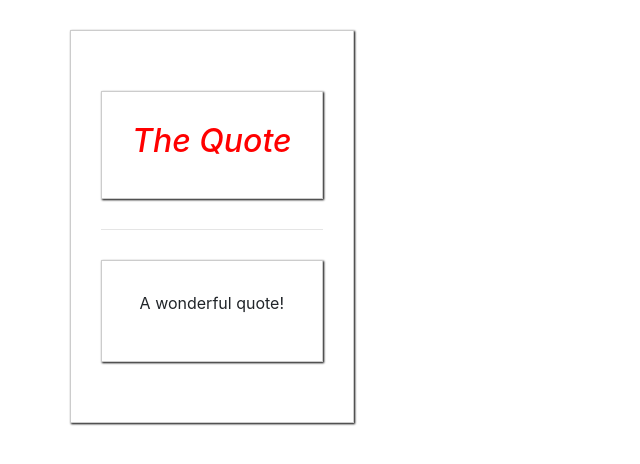
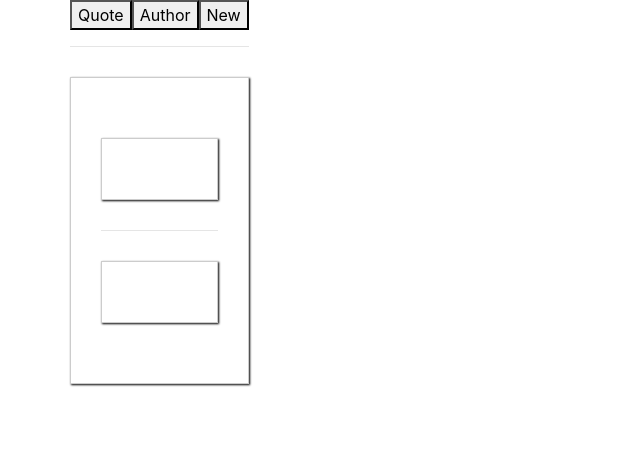
Before and after one commit to marcopeix/leanVueJS, a Vue app in the folder advanced-components/: page / in a window 1280 px wide. Shown: the top 464 px of the page, without its empty margins (0-640 px from the left). Built offline with nearby package versions, Linux system fonts and the light colour scheme.

Commit message:
Used dynamic components

```diff
--- a/advanced-components/src/App.vue
+++ b/advanced-components/src/App.vue
@@ -2,10 +2,13 @@
     <div class="container">
         <div class="row">
             <div class="col-xs-12">
-                <app-quote>
-                    <h2 slot="title">{{ quoteTitle }}</h2>
-                    <p slot="content">A wonderful quote!</p>
-                </app-quote>
+                <button @click="selectedComponent = 'appQuote'">Quote</button>
+                <button @click="selectedComponent = 'appAuthor'">Author</button>
+                <button @click="selectedComponent = 'appNew'">New</button>
+                <hr>
+                <component :is="selectedComponent">
+                    <p>Default content</p>
+                </component>
             </div>
         </div>
     </div>
@@ -14,15 +17,20 @@
 <script>
 
 import Quote from './components/Quote.vue';
+import Author from './components/Author.vue';
+import New from './components/New.vue';
 
 export default {
     data: function() {
         return {
-            quoteTitle: 'The Quote'
+            quoteTitle: 'The Quote',
+            selectedComponent: 'appQuote'
         }
     },
     components: {
-        appQuote: Quote
+        appQuote: Quote,
+        appAuthor: Author,
+        appNew: New
     }
 }
 </script>
--- /dev/null
+++ b/advanced-components/src/components/Author.vue
@@ -0,0 +1,13 @@
+<template lang="html">
+  <div class="">
+      <h3>The Author</h3>
+  </div>
+</template>
+
+<script>
+export default {
+}
+</script>
+
+<style lang="css">
+</style>
--- /dev/null
+++ b/advanced-components/src/components/New.vue
@@ -0,0 +1,13 @@
+<template lang="html">
+  <div class="">
+      <h3>The New Quote</h3>
+  </div>
+</template>
+
+<script>
+export default {
+}
+</script>
+
+<style lang="css">
+</style>
```
